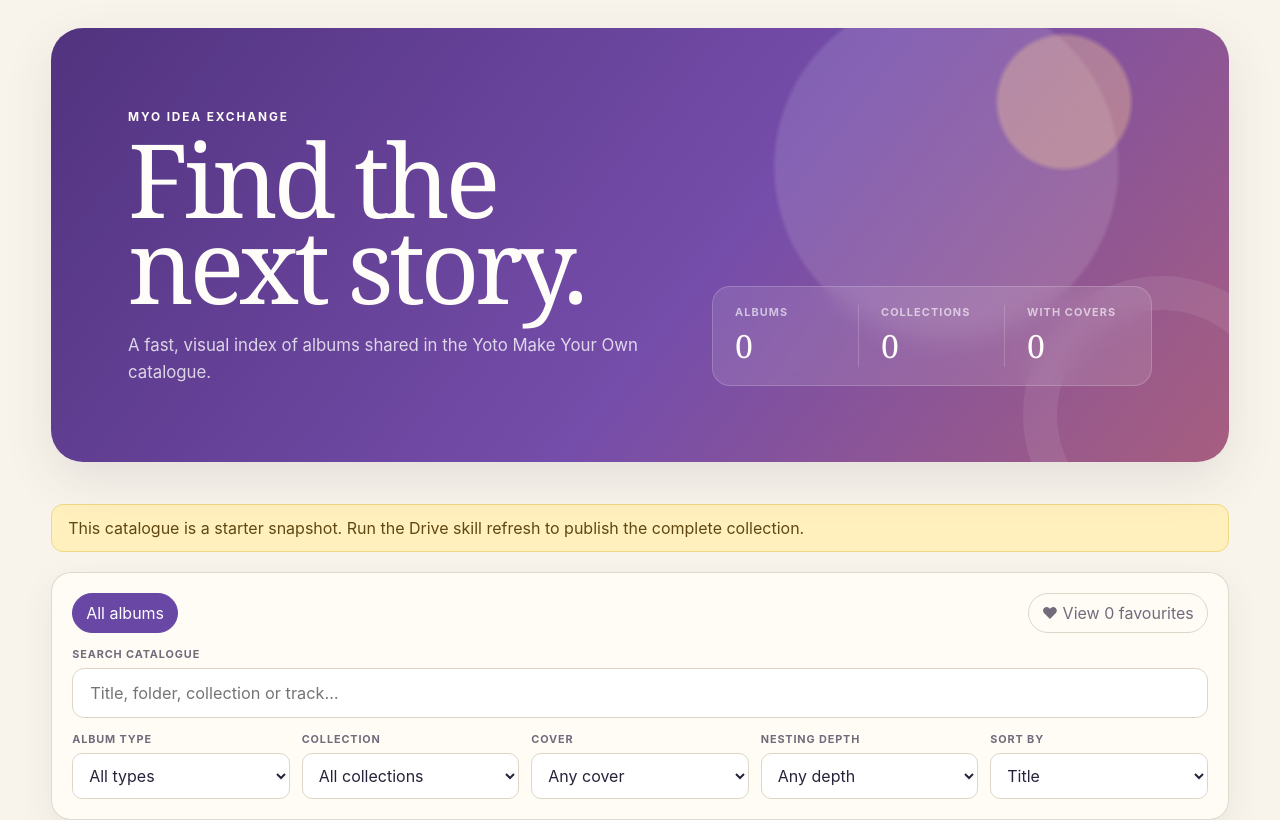
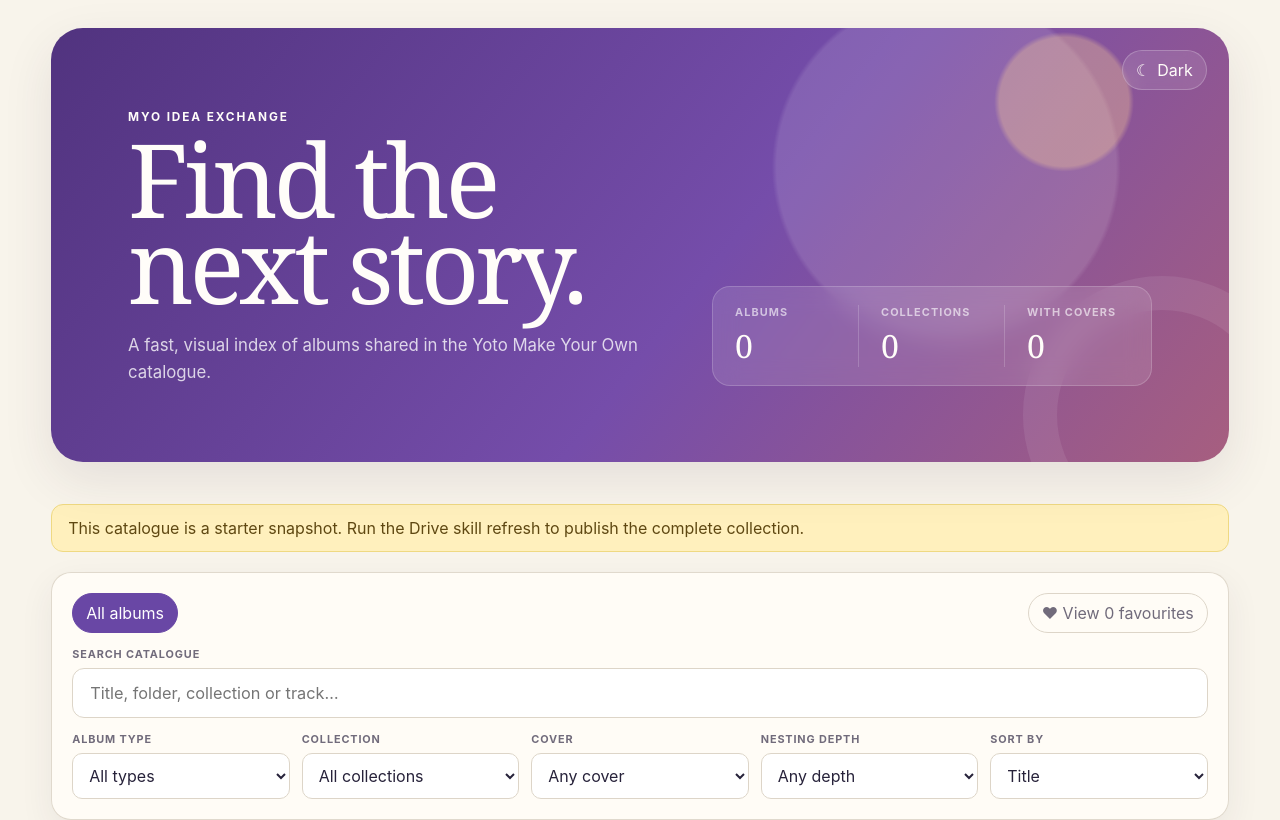
Before and after one commit to dylanwatsonsoftware/yoto-ai, a React (Vite) app in the folder catalogue-site/: page / in a window 1280 px wide. Shown: the top 820 px of the page. Built offline with nearby package versions, Linux system fonts and the light colour scheme.

Commit message:
Add persistent dark mode toggle

```diff
--- a/catalogue-site/src/App.tsx
+++ b/catalogue-site/src/App.tsx
@@ -11,6 +11,8 @@
 import "./styles.css";
 
 const FAVOURITES_KEY = "yoto-catalogue-favourites";
+const THEME_KEY = "yoto-catalogue-theme";
+type Theme = "light" | "dark";
 
 function readFavourites(): string[] {
   try {
@@ -225,6 +227,9 @@
   }));
   const [favourites, setFavourites] = useState<string[]>(readFavourites);
   const [showFavourites, setShowFavourites] = useState(false);
+  const [theme, setTheme] = useState<Theme>(() =>
+    window.localStorage.getItem(THEME_KEY) === "dark" ? "dark" : "light"
+  );
   const favouriteIds = useMemo(() => new Set(favourites), [favourites]);
   const albums = useMemo(() => {
     const filtered = filterAlbums(catalogue, state);
@@ -249,6 +254,11 @@
     window.localStorage.setItem(FAVOURITES_KEY, JSON.stringify(favourites));
   }, [favourites]);
 
+  useEffect(() => {
+    document.documentElement.dataset.theme = theme;
+    window.localStorage.setItem(THEME_KEY, theme);
+  }, [theme]);
+
   const toggleFavourite = (album: Album) => {
     setFavourites((current) =>
       current.includes(album.id)
@@ -265,6 +275,16 @@
   return (
     <div className="app-shell">
       <header className="hero">
+        <button
+          type="button"
+          className="theme-toggle"
+          aria-label={`Switch to ${theme === "dark" ? "light" : "dark"} mode`}
+          aria-pressed={theme === "dark"}
+          onClick={() => setTheme((current) => current === "dark" ? "light" : "dark")}
+        >
+          <span aria-hidden="true">{theme === "dark" ? "☀" : "☾"}</span>
+          {theme === "dark" ? "Light" : "Dark"}
+        </button>
         <div>
           <span className="eyebrow">MYO Idea Exchange</span>
           <h1>Find the next story.</h1>
--- a/catalogue-site/src/styles.css
+++ b/catalogue-site/src/styles.css
@@ -12,6 +12,27 @@
   --purple-dark: #4d327f;
   --coral: #e77755;
   --shadow: 0 18px 50px rgba(57, 40, 73, 0.1);
+  --field: #fff;
+  --subtle: #f3eee5;
+  --soft-line: #eee8de;
+  color-scheme: light;
+}
+
+:root[data-theme="dark"] {
+  color: #eee9f6;
+  background: #14111c;
+  --ink: #eee9f6;
+  --muted: #aaa2b7;
+  --paper: #211c2b;
+  --line: #40374d;
+  --purple: #a985e7;
+  --purple-dark: #bea1ee;
+  --coral: #f49372;
+  --shadow: 0 18px 50px rgba(0, 0, 0, 0.34);
+  --field: #292332;
+  --subtle: #2b2534;
+  --soft-line: #3a3245;
+  color-scheme: dark;
 }
 
 * {
@@ -76,6 +97,27 @@
   bottom: -92px;
   border: 34px solid rgba(255, 255, 255, 0.08);
   border-radius: 50%;
+}
+
+.theme-toggle {
+  position: absolute;
+  z-index: 3;
+  top: 22px;
+  right: 22px;
+  display: flex;
+  align-items: center;
+  gap: 7px;
+  padding: 9px 13px;
+  color: #fffdf9;
+  background: rgba(255, 255, 255, 0.11);
+  border: 1px solid rgba(255, 255, 255, 0.22);
+  border-radius: 999px;
+  cursor: pointer;
+  backdrop-filter: blur(10px);
+}
+
+.theme-toggle span {
+  font-size: 1rem;
 }
 
 .eyebrow {
@@ -160,7 +202,7 @@
   z-index: 5;
   top: 14px;
   padding: 20px;
-  background: rgba(255, 253, 248, 0.9);
+  background: color-mix(in srgb, var(--paper) 90%, transparent);
   border: 1px solid rgba(221, 213, 200, 0.9);
   border-radius: 20px;
   box-shadow: 0 12px 34px rgba(57, 40, 73, 0.07);
@@ -207,7 +249,7 @@
   width: 100%;
   padding: 14px 17px;
   color: var(--ink);
-  background: #fff;
+  background: var(--field);
   border: 1px solid var(--line);
   border-radius: 12px;
   font-size: 1.02rem;
@@ -224,7 +266,7 @@
   width: 100%;
   padding: 11px 12px;
   color: var(--ink);
-  background: #fff;
+  background: var(--field);
   border: 1px solid var(--line);
   border-radius: 10px;
 }
@@ -269,7 +311,7 @@
   height: 38px;
   padding: 0;
   color: var(--purple);
-  background: rgba(255, 253, 248, 0.94);
+  background: color-mix(in srgb, var(--paper) 94%, transparent);
   border: 1px solid var(--line);
   border-radius: 50%;
   cursor: pointer;
@@ -390,7 +432,7 @@
   margin-top: 18px;
   padding-top: 13px;
   color: var(--muted);
-  border-top: 1px solid #eee8de;
+  border-top: 1px solid var(--soft-line);
   font-size: 0.7rem;
 }
 
@@ -408,7 +450,7 @@
   width: 68px;
   height: 68px;
   color: var(--purple);
-  background: #eee6f8;
+  background: color-mix(in srgb, var(--purple) 18%, var(--paper));
   border-radius: 50%;
   font-family: Georgia, "Times New Roman", serif;
   font-size: 2rem;
@@ -454,7 +496,7 @@
   right: 20px;
   padding: 9px 13px;
   color: var(--ink);
-  background: rgba(255, 253, 248, 0.92);
+  background: color-mix(in srgb, var(--paper) 92%, transparent);
   border: 1px solid var(--line);
   border-radius: 999px;
   cursor: pointer;
@@ -545,8 +587,8 @@
 .path {
   margin: 0;
   padding: 12px 14px;
-  color: #564d60;
-  background: #f3eee5;
+  color: var(--muted);
+  background: var(--subtle);
   border-radius: 9px;
   font-family: ui-monospace, SFMono-Regular, Menlo, monospace;
   font-size: 0.8rem;
@@ -565,7 +607,7 @@
   grid-template-columns: 34px 1fr;
   gap: 10px;
   padding: 10px 0;
-  border-bottom: 1px solid #eee8de;
+  border-bottom: 1px solid var(--soft-line);
 }
 
 .track-list li span {
@@ -584,14 +626,14 @@
   align-items: center;
   gap: 8px;
   padding: 8px 11px;
-  background: #eee6f8;
+  background: color-mix(in srgb, var(--purple) 18%, var(--paper));
   border-radius: 8px;
 }
 
 .nested-list .favourite-button {
   width: 30px;
   height: 30px;
-  background: #fff;
+  background: var(--field);
 }
 
 .nested-list .favourite-button--active {
```
Also changed, not shown: 1 other file (tests, documents, lock files or other folders).
